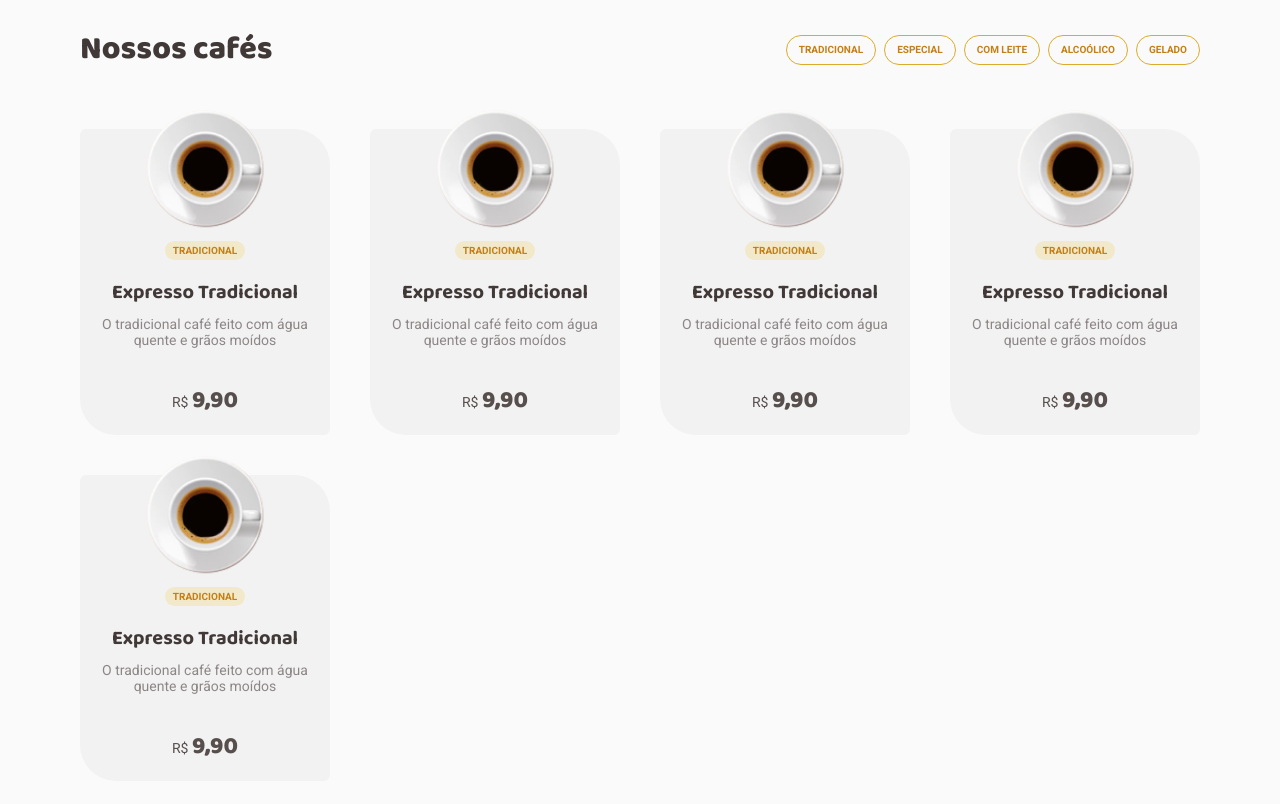
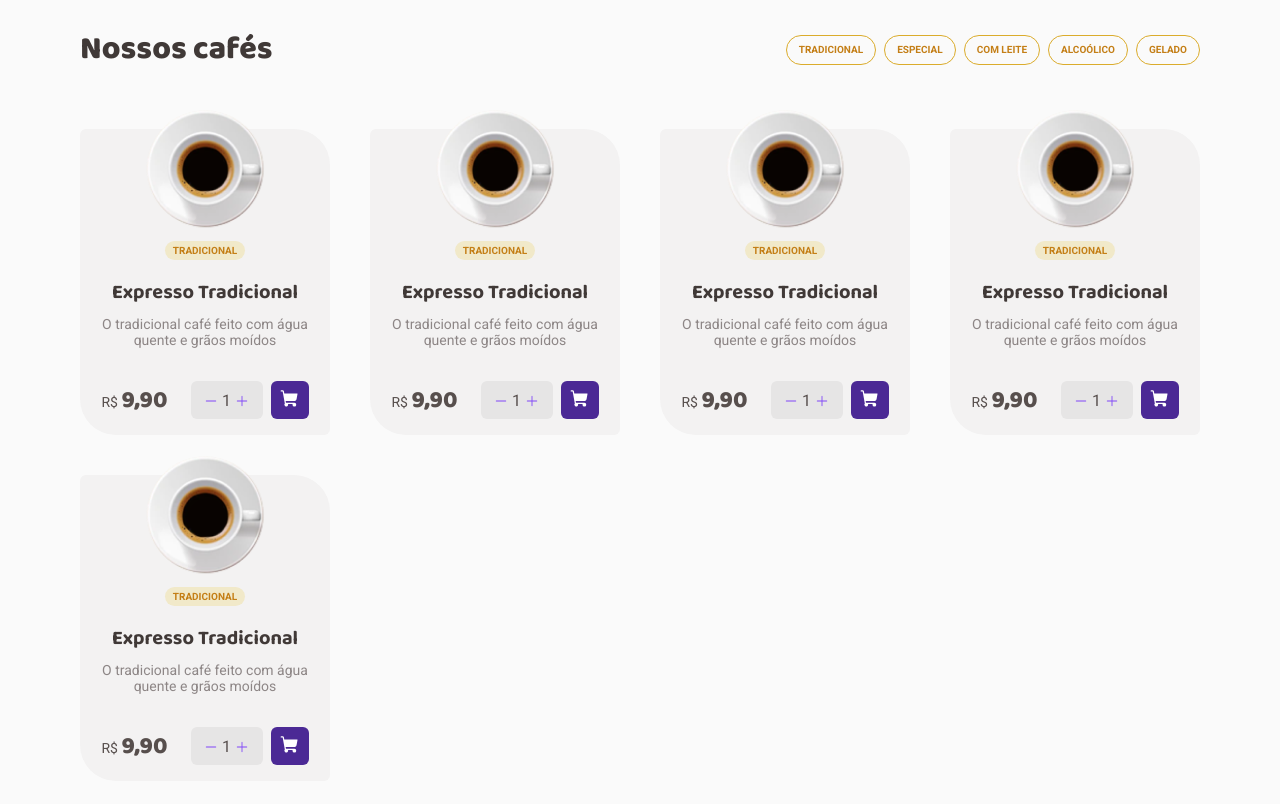
Before and after one commit to andreviapiana/CoffeeDelivery, a React (Vite) app: page / in a window 1280 px wide. Shown: the part 660-1464 px from the top of the page. Built offline with nearby package versions, Linux system fonts and the light colour scheme.

Commit message:
feat: Criação do Seletor de Quantidade do Card

```diff
--- /dev/null
+++ b/src/components/Counter/index.tsx
@@ -0,0 +1,39 @@
+import { Minus, Plus } from 'phosphor-react'
+import { useState } from 'react'
+import { CounterContainer, IconWrapper } from './styles'
+
+export function Counter() {
+  //= ==set quantity initial state====//
+  const [quantity, setQuantity] = useState(1)
+
+  //= ==increase quantity====//
+  const increase = () => {
+    if (quantity > 8) {
+      alert('Erro: A quantidade máxima é de 9 unidades')
+      return
+    }
+    setQuantity((count) => count + 1)
+  }
+
+  //= ==decrease quantity====//
+  const decrease = () => {
+    if (quantity < 2) {
+      alert('Erro: A quantidade mínima é 1 unidade')
+      return
+    }
+    setQuantity((count) => count - 1)
+  }
+  return (
+    <CounterContainer>
+      <IconWrapper onClick={decrease}>
+        <Minus size={14} weight="fill" />
+      </IconWrapper>
+
+      <span>{quantity.toString()}</span>
+
+      <IconWrapper onClick={increase}>
+        <Plus size={14} weight="fill" />
+      </IconWrapper>
+    </CounterContainer>
+  )
+}
--- /dev/null
+++ b/src/components/Counter/styles.ts
@@ -0,0 +1,41 @@
+import styled from 'styled-components'
+
+export const CounterContainer = styled.div`
+  display: flex;
+  justify-content: center;
+  align-items: center;
+
+  width: 7.2rem;
+  height: 3.8rem;
+  padding: 0.8rem;
+  gap: 0.4rem;
+
+  border-radius: 0.6rem;
+
+  background-color: ${(props) => props.theme['base-button']};
+
+  span {
+    font-size: 1.6rem;
+  }
+`
+
+export const IconWrapper = styled.button`
+  width: 1.4rem;
+  height: 1.4rem;
+
+  border: none;
+  background: none;
+  color: ${(props) => props.theme.purple};
+
+  transition: 0.4s;
+
+  cursor: pointer;
+
+  &:disabled {
+    opacity: 0.4;
+  }
+
+  &:not(:disabled):hover {
+    color: ${(props) => props.theme['purple-dark']};
+  }
+`
--- a/src/pages/Home/components/Menu/styles.ts
+++ b/src/pages/Home/components/Menu/styles.ts
@@ -35,4 +35,5 @@ export const CardsContainer = styled.div`
   row-gap: 3.2rem;
   gap: 4rem;
   align-content: space-around;
+  margin-bottom: 10rem;
 `
--- a/src/pages/Home/components/MenuCard/index.tsx
+++ b/src/pages/Home/components/MenuCard/index.tsx
@@ -1,5 +1,13 @@
+import { ShoppingCart } from 'phosphor-react'
 import coffeeImg from '../../../../assets/tradicional.png'
-import { CardContainer, Container } from './styles'
+import { Counter } from '../../../../components/Counter'
+import {
+  AddToCartButton,
+  CardContainer,
+  Container,
+  OrderContainer,
+  PurchaseCard,
+} from './styles'
 
 export function MenuCard() {
   return (
@@ -17,9 +25,19 @@ export function MenuCard() {
           O tradicional café feito com água quente e grãos moídos
         </p>
 
-        <p className="price">
-          R$ <span>9,90</span>
-        </p>
+        <OrderContainer>
+          <p className="price">
+            R$ <span>9,90</span>
+          </p>
+
+          <PurchaseCard>
+            <Counter />
+
+            <AddToCartButton>
+              <ShoppingCart size={20} weight="fill" />
+            </AddToCartButton>
+          </PurchaseCard>
+        </OrderContainer>
       </Container>
     </CardContainer>
   )
--- a/src/pages/Home/components/MenuCard/styles.ts
+++ b/src/pages/Home/components/MenuCard/styles.ts
@@ -61,6 +61,39 @@ export const Container = styled.div`
       font-family: 'Baloo 2', cursive;
       font-weight: 800;
       font-size: 24px;
+
+      margin-right: 2.3rem;
     }
   }
 `
+
+export const OrderContainer = styled.div`
+  display: flex;
+`
+
+export const PurchaseCard = styled.div`
+  display: flex;
+  gap: 0.8rem;
+`
+
+export const AddToCartButton = styled.button`
+  justify-content: center;
+  align-items: center;
+
+  width: 38px;
+  height: 38px;
+  padding: 8px;
+  gap: 8px;
+  border: none;
+  border-radius: 6px;
+
+  cursor: pointer;
+  transition: 0.4s;
+
+  background-color: ${(props) => props.theme['purple-dark']};
+  color: ${(props) => props.theme.white};
+
+  &:hover {
+    background-color: ${(props) => props.theme.purple};
+  }
+`
```
